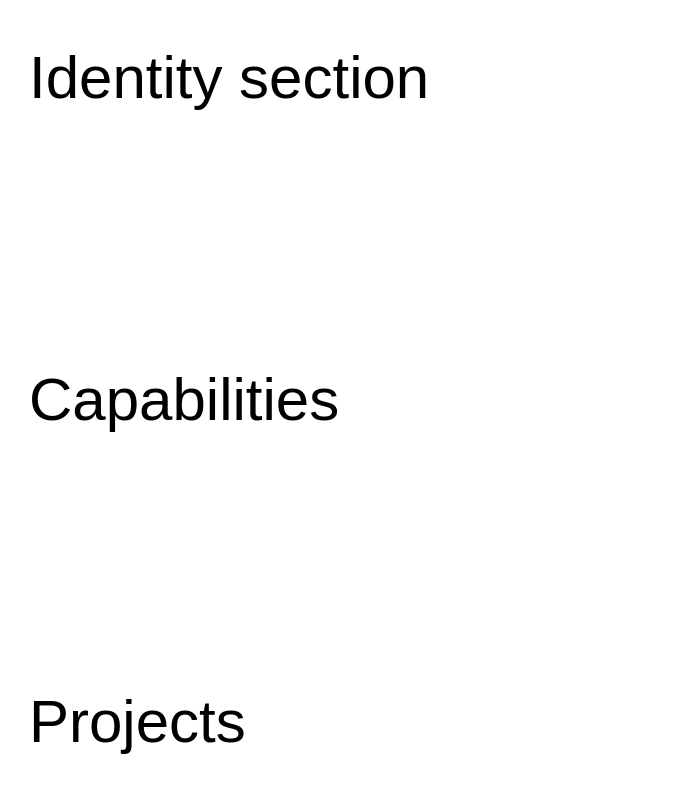
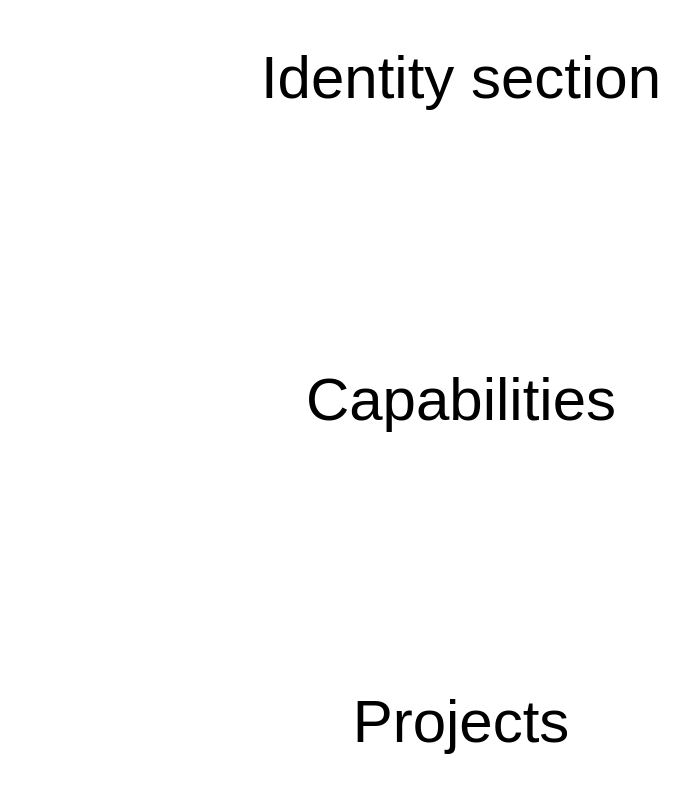
Before and after one commit to BernardSDev/portfolio.frontend, a Next.js app: page / in a window 1280 px wide. Shown: the top 792 px of the page, without its empty margins (179-868 px from the left). Built offline with nearby package versions, Linux system fonts and the light colour scheme; a web font is replaced by a local one.

Commit message:
Resolve hydration errors by making ThemeProvider client

```diff
--- a/src/app/layout.tsx
+++ b/src/app/layout.tsx
@@ -1,40 +1,25 @@
-import type { Metadata } from "next";
-import { Geist, Geist_Mono } from "next/font/google";
-import { ThemeProvider } from "next-themes";
+import type {Metadata} from "next";
+import {Geist, Geist_Mono} from "next/font/google";
+import ThemeProviderClient from "../components/ThemeProviderClient";
 
 import "./globals.css";
 
-const geistSans = Geist({
-  variable: "--font-geist-sans",
-  subsets: ["latin"],
-});
+const geistSans = Geist({ variable: "--font-geist-sans", subsets: ["latin"] });
+const geistMono = Geist_Mono({ variable: "--font-geist-mono", subsets: ["latin"] });
 
-const geistMono = Geist_Mono({
-  variable: "--font-geist-mono",
-  subsets: ["latin"],
-});
+export const metadata: Metadata = {title: "Bernard S. Apoh"};
 
-export const metadata: Metadata = {
-  title: "Bernard S. Apoh"
-};
-
-export default function RootLayout({
-  children,
-}: Readonly<{
-  children: React.ReactNode;
-}>) {
+export default function RootLayout({children}: {children: React.ReactNode}) {
     return (
-    <html lang="en">
+        <html lang="en" suppressHydrationWarning>
         <body
-        className={`${geistSans.variable} ${geistMono.variable} antialiased flex min-h-screen items-center justify-center font-sans bg-background`}
+            className={`${geistSans.variable} ${geistMono.variable} antialiased flex min-h-screen items-center justify-center font-sans bg-background text-foreground transition-colors duration-300`}
         >
-      <ThemeProvider
-          attribute="class"
-          defaultTheme="system"
-          enableSystem
-      >
-          <main className="flex min-h-screen w-full max-w-4xl flex-col items-center justify-between py-12 px-4 sm:items-start">{children}</main>
-      </ThemeProvider>
+        <ThemeProviderClient>
+            <main className="flex min-h-screen w-full max-w-4xl flex-col items-center justify-between py-12 px-4">
+                {children}
+            </main>
+        </ThemeProviderClient>
         </body>
         </html>
     );
--- /dev/null
+++ b/src/components/ThemeProviderClient.tsx
@@ -0,0 +1,15 @@
+"use client";
+
+import {ThemeProvider} from "next-themes";
+
+export default function ThemeProviderClient({children}: {children: React.ReactNode}) {
+    return (
+        <ThemeProvider
+            attribute="class"
+            defaultTheme="system"
+            enableSystem
+        >
+            {children}
+        </ThemeProvider>
+    );
+}
```
Lines whose indentation alone changed are shown as unchanged.
